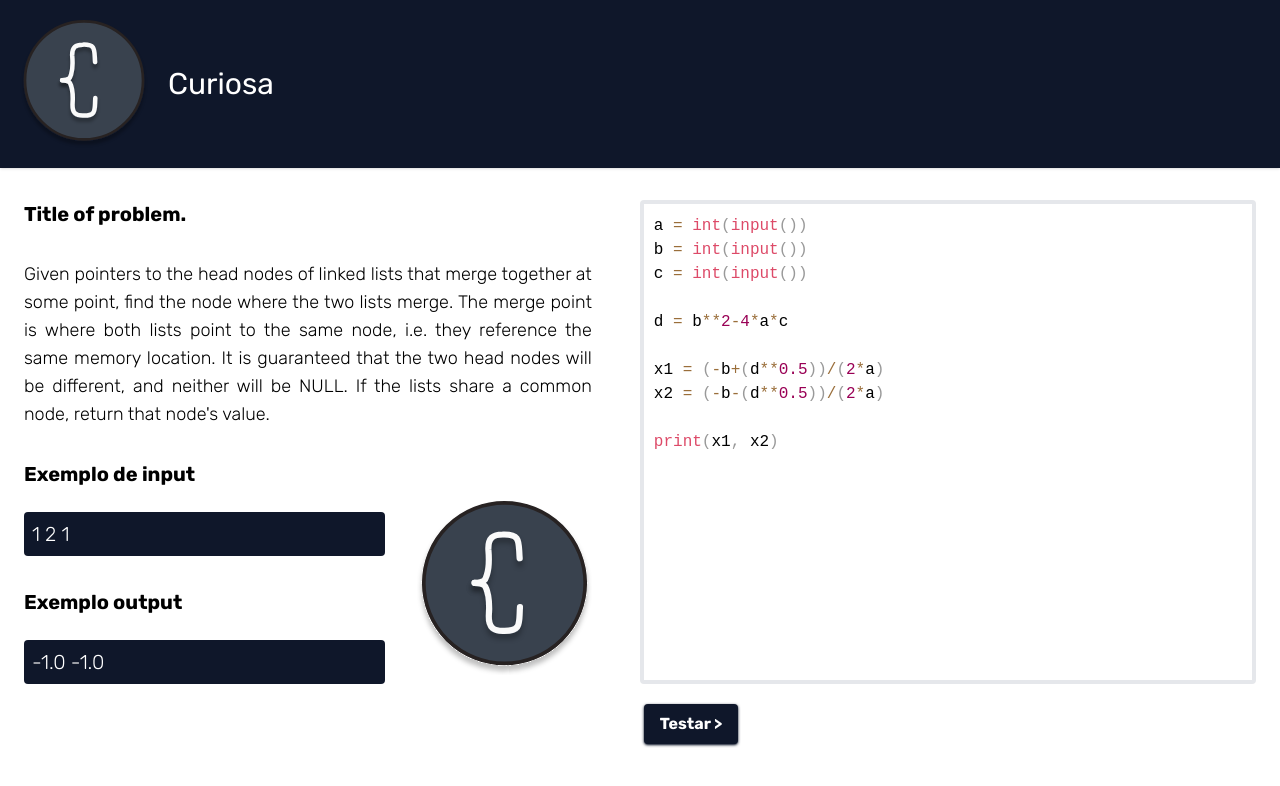
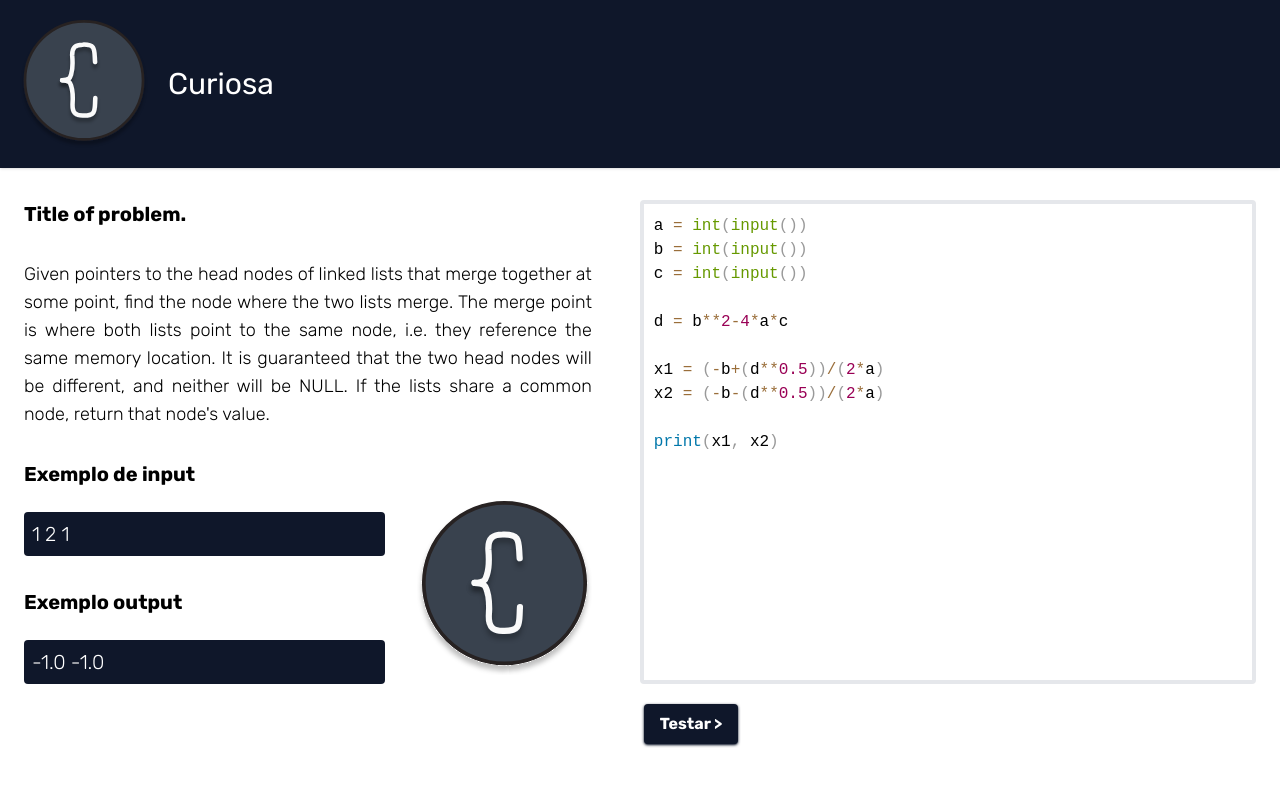
Before and after one commit to marcelo-schreiber/curiosa-website, a Next.js app: page / in a window 1280 px wide. Shown: the top 786 px of the page. Built offline with nearby package versions, Linux system fonts and the light colour scheme.

Commit message:
fix: make python syntax hightlighting

```diff
--- a/pages/index.tsx
+++ b/pages/index.tsx
@@ -4,7 +4,7 @@ import Question from "../components/question";
 
 import Editor from "react-simple-code-editor";
 import { highlight, languages } from "prismjs";
-import "prismjs/components/prism-javascript";
+import "prismjs/components/prism-python";
 import "prismjs/themes/prism.css";
 
 const Home = () => {
@@ -56,9 +56,7 @@ print(x1, x2)
             className="h-full"
             value={code}
             onValueChange={(code) => setCode(code)}
-            highlight={(code) =>
-              highlight(code, languages.javascript, "javascript")
-            }
+            highlight={(code) => highlight(code, languages.python, "python")}
             tabSize={4}
             padding={10}
             style={{
```
